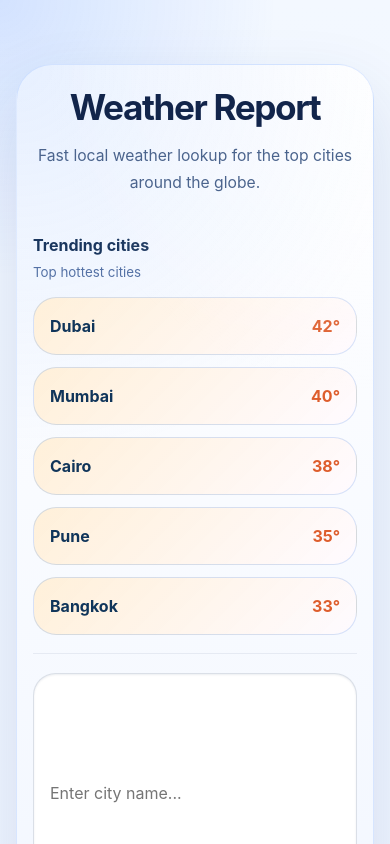
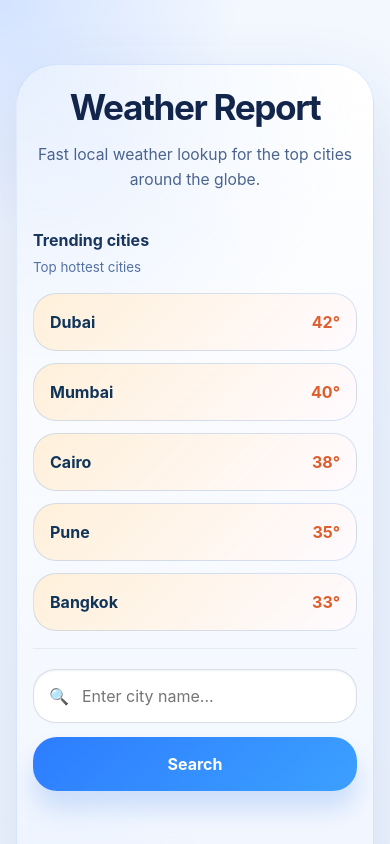
Before and after one commit to Ankush115/weather-dashboard, a React (Vite) app: page / in a window 390 px wide. Shown: the top 844 px of the page. Built offline with nearby package versions, Linux system fonts and the light colour scheme.

Commit message:
improve styling

```diff
--- a/src/components/WeatherDashBoard.css
+++ b/src/components/WeatherDashBoard.css
@@ -1,12 +1,12 @@
 .weather-dashboard {
-  width: min(100%, 760px);
+  width: min(100%, 920px);
   margin: 2rem auto;
-  padding: clamp(1.5rem, 2.5vw, 2.4rem);
+  padding: clamp(1.5rem, 3vw, 2.6rem);
   background: radial-gradient(circle at top left, rgba(93, 153, 255, 0.15), transparent 32%),
     linear-gradient(180deg, #ffffff 0%, #eef4ff 100%);
   border: 1px solid rgba(82, 146, 255, 0.18);
-  border-radius: 36px;
-  box-shadow: 0 30px 70px rgba(32, 71, 140, 0.14);
+  border-radius: 40px;
+  box-shadow: 0 32px 80px rgba(32, 71, 140, 0.14);
   position: relative;
   overflow: hidden;
 }
@@ -42,26 +42,40 @@
 }
 
 .search-row {
-  display: flex;
-  flex-wrap: wrap;
+  display: grid;
+  grid-template-columns: minmax(0, 1fr) auto;
+  align-items: center;
   gap: 0.9rem;
-  justify-content: center;
   margin-bottom: 1.8rem;
   position: relative;
   z-index: 1;
 }
 
+.search-input-wrap {
+  position: relative;
+  width: 100%;
+}
+
+.search-icon {
+  position: absolute;
+  left: 1rem;
+  top: 50%;
+  transform: translateY(-50%);
+  font-size: 1rem;
+  color: #5f7ba0;
+}
+
 .search-row input {
-  flex: 1 1 240px;
-  min-width: 220px;
-  padding: 1rem 1.1rem;
+  width: 100%;
+  min-height: 48px;
+  padding: 0 1rem 0 3rem;
   border: 1px solid rgba(27, 59, 109, 0.16);
-  border-radius: 999px;
-  background: rgba(255, 255, 255, 0.95);
-  backdrop-filter: blur(8px);
+  border-radius: 1.5rem;
+  background: #ffffff;
   color: #11274b;
   font-size: 1rem;
-  box-shadow: inset 0 1px 2px rgba(16, 42, 78, 0.08);
+  line-height: 1.25;
+  box-shadow: inset 0 1px 2px rgba(16, 42, 78, 0.06);
   transition: border-color 0.2s ease, box-shadow 0.2s ease, transform 0.2s ease;
 }
 
@@ -69,16 +83,16 @@
   outline: none;
   border-color: #2469ff;
   box-shadow: inset 0 1px 2px rgba(16, 42, 78, 0.08), 0 0 0 4px rgba(28, 109, 226, 0.12);
-  transform: translateY(-1px);
 }
 
 .search-btn {
-  padding: 1rem 1.55rem;
-  border-radius: 999px;
+  min-height: 48px;
+  padding: 0 1.35rem;
+  border-radius: 1.5rem;
   background: linear-gradient(135deg, #2d7dff, #3ca0ff);
   color: #fff;
   font-weight: 700;
-  box-shadow: 0 18px 24px rgba(28, 109, 226, 0.2);
+  box-shadow: 0 18px 24px rgba(28, 109, 226, 0.18);
   cursor: pointer;
   transition: transform 0.2s ease, box-shadow 0.2s ease;
 }
@@ -90,7 +104,7 @@
 
 .weather-card {
   display: grid;
-  grid-template-columns: 104px auto;
+  grid-template-columns: 100px minmax(0, 1fr);
   gap: 1.35rem;
   align-items: center;
   padding: 1.6rem;
@@ -101,6 +115,113 @@
   margin-bottom: 1.35rem;
   position: relative;
   overflow: hidden;
+}
+
+.trending-list,
+.previous-searches {
+  display: grid;
+  grid-template-columns: repeat(auto-fit, minmax(140px, 1fr));
+  gap: 0.75rem;
+}
+
+@media (max-width: 768px) {
+  .weather-dashboard {
+    padding: 1.5rem 1.25rem;
+  }
+
+  .search-row {
+    grid-template-columns: 1fr;
+  }
+
+  .weather-card {
+    grid-template-columns: 1fr;
+    text-align: center;
+  }
+
+  .weather-card img {
+    margin: 0 auto;
+  }
+}
+
+@media (max-width: 520px) {
+  .weather-dashboard {
+    padding: 1rem 1rem 1.2rem;
+  }
+
+  .weather-dashboard h1 {
+    font-size: 2.1rem;
+  }
+
+  .dashboard-subtitle {
+    font-size: 0.98rem;
+    line-height: 1.6;
+    margin-bottom: 1.2rem;
+  }
+
+  .search-row {
+    grid-template-columns: 1fr;
+    gap: 0.75rem;
+  }
+
+  .search-row input,
+  .search-row button {
+    width: 100%;
+    min-width: 0;
+    min-height: 50px;
+  }
+
+  .search-row input {
+    padding: 0 1rem 0 3rem;
+  }
+
+  .search-icon {
+    left: 1rem;
+  }
+
+  .search-btn {
+    padding: 0 1rem;
+    font-size: 0.98rem;
+    min-height: 50px;
+  }
+
+  .trending-header {
+    flex-direction: column;
+    align-items: flex-start;
+    gap: 0.35rem;
+  }
+
+  .trending-list,
+  .previous-searches {
+    grid-template-columns: 1fr;
+  }
+
+  .trend-btn,
+  .city-btn {
+    padding: 1rem 1rem;
+  }
+
+  .weather-card {
+    padding: 1.2rem;
+  }
+
+  .weather-card img {
+    width: 88px;
+    height: 88px;
+  }
+
+  .weather-card .weather-summary {
+    grid-template-columns: 1fr;
+  }
+
+  .weather-card .weather-summary div {
+    justify-content: space-between;
+    gap: 0.65rem;
+  }
+
+  .weather-card .weather-summary .condition {
+    justify-self: center;
+    text-align: center;
+  }
 }
 
 .weather-card::before {
@@ -407,17 +528,23 @@
   .search-row button {
     width: 100%;
     min-width: 0;
+    min-height: 54px;
   }
 
   .search-row input {
-    padding: 1rem 1rem;
+    padding: 0 1rem 0 3rem;
     border-radius: 1.4rem;
+  }
+
+  .search-icon {
+    left: 1rem;
   }
 
   .search-btn {
     width: 100%;
-    padding: 1rem 1rem;
+    padding: 0 1rem;
     font-size: 1rem;
+    min-height: 54px;
   }
 
   .trending-row {
--- a/src/components/WeatherDashBoard.jsx
+++ b/src/components/WeatherDashBoard.jsx
@@ -60,12 +60,15 @@ const WeatherDashBoard = () => {
       </div>
 
       <div className="search-row">
+        <div className="search-input-wrap">
+          <span className="search-icon" aria-hidden="true">🔍</span>
           <input
             type="text"
             value={city}
             placeholder="Enter city name..."
             onChange={(e) => setCity(e.target.value)}
           />
+        </div>
         <button className="search-btn" onClick={handleSearch}>
           Search
         </button>
```
Lines whose indentation alone changed are shown as unchanged.
